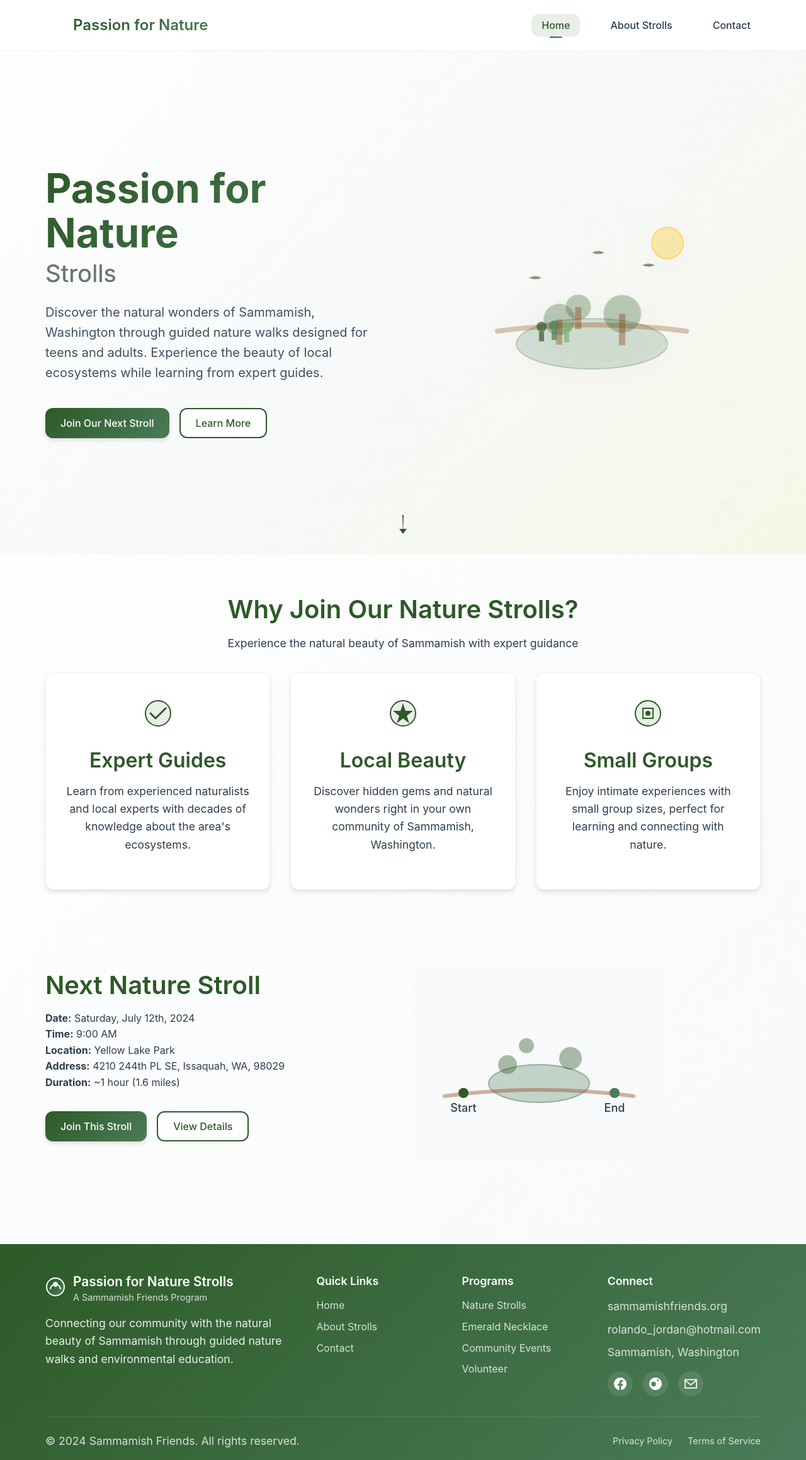
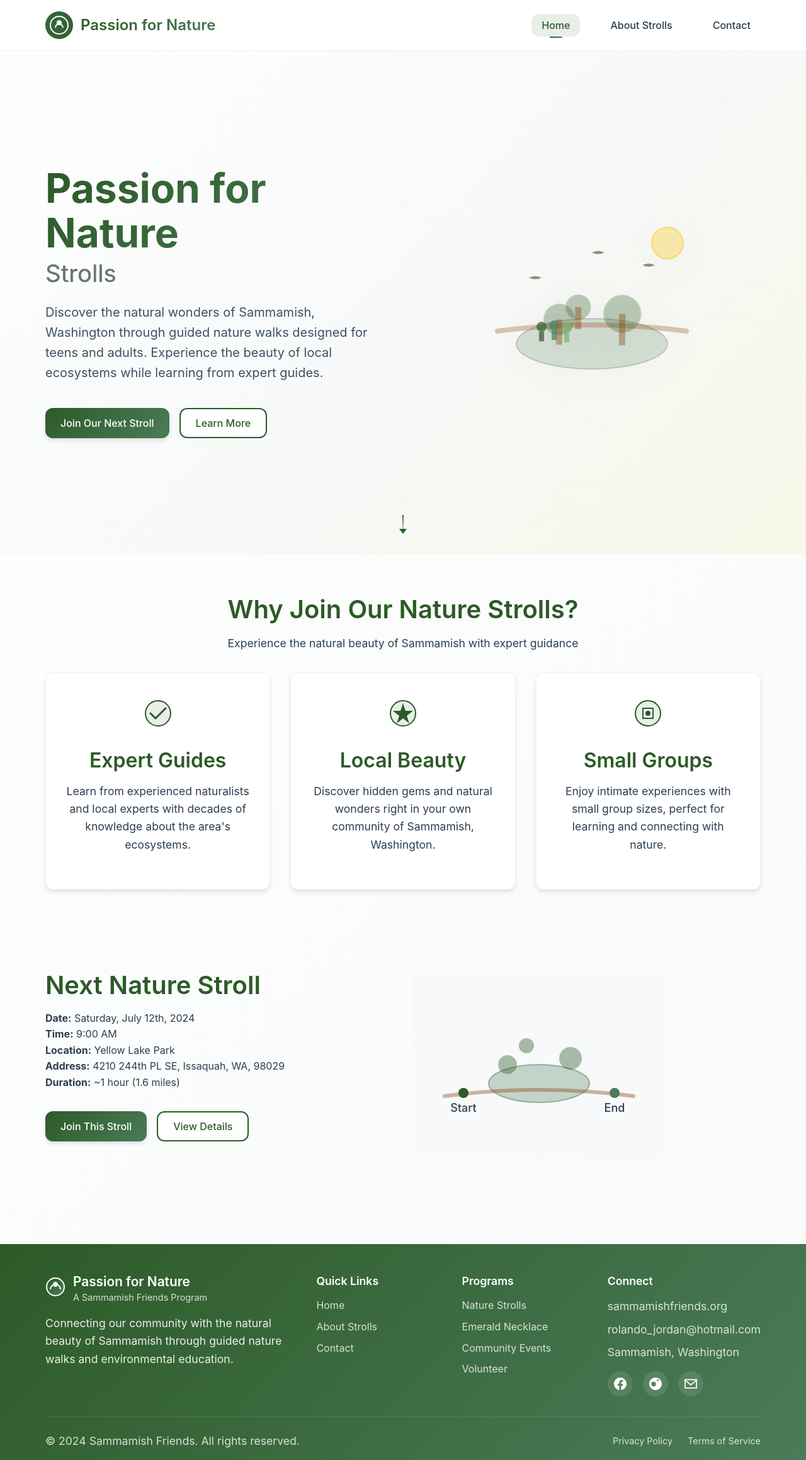
Before and after one commit to PuupFart123/passion-for-nature-strolls, a React (Create React App) app in the folder passionfornature/: page / in a window 1280 px wide. Shown: the whole page at 63% size. Built offline with nearby package versions, Linux system fonts and the light colour scheme; a web font is replaced by a local one.

Commit message:
logo last change please work

```diff
--- a/passionfornature/src/components/Footer.jsx
+++ b/passionfornature/src/components/Footer.jsx
@@ -25,7 +25,7 @@ const Footer = () => {
                 </svg>
               </div>
               <div>
-                <h3>Passion for Nature Strolls</h3>
+                <h3>Passion for Nature</h3>
                 <p>A Sammamish Friends Program</p>
               </div>
             </div>
--- a/passionfornature/src/components/Navbar.css
+++ b/passionfornature/src/components/Navbar.css
@@ -42,6 +42,10 @@
   display: flex;
   align-items: center;
   color: var(--primary-green);
+  background: #356338;
+  border-radius: 50%;
+  padding: 6px;
+  box-shadow: 0 2px 8px rgba(0,0,0,0.04);
 }
 
 .brand-text {
```
